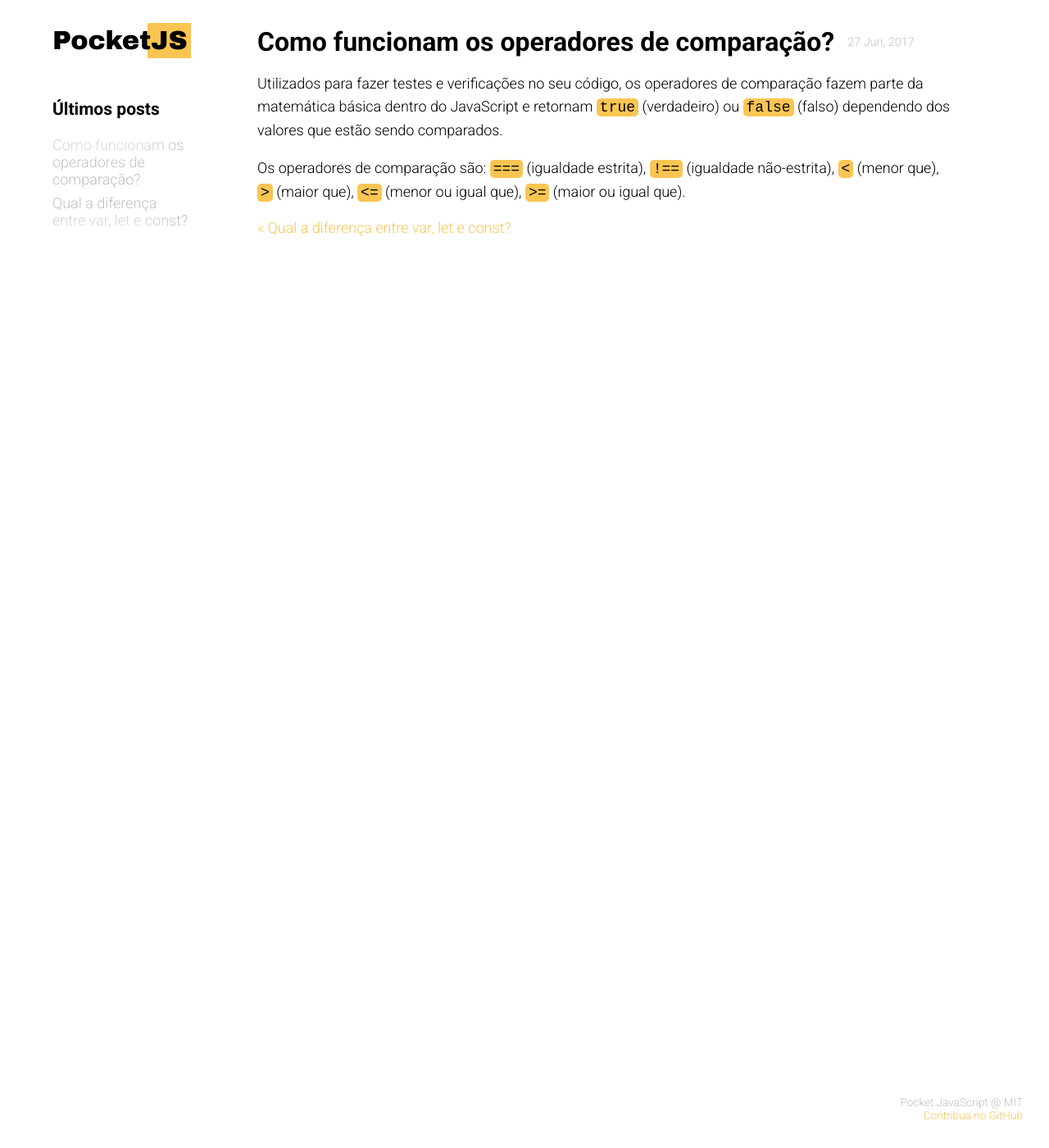
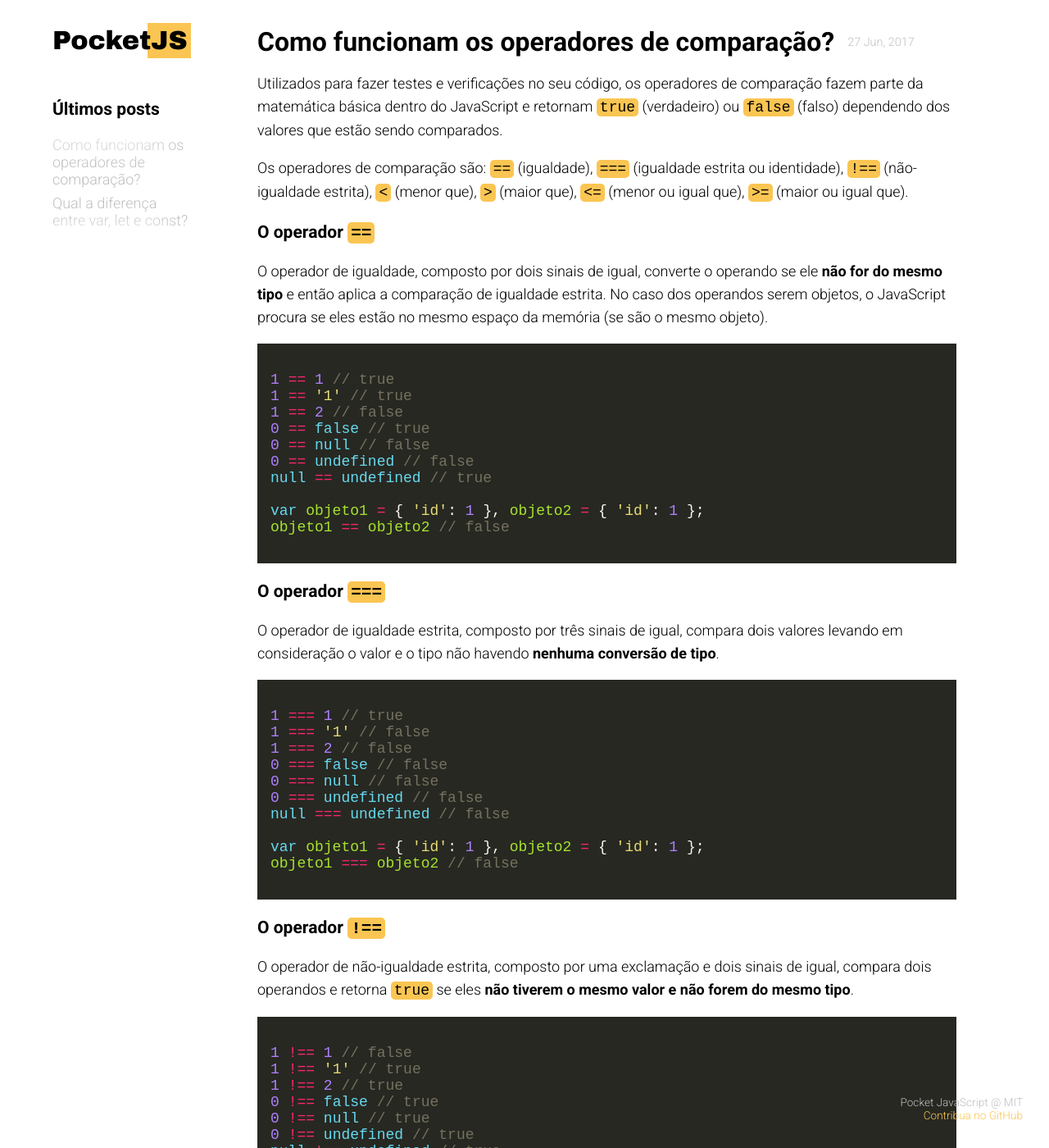
Before and after one commit to kvnol/pocketjs.github.io, a Jekyll site: the page built from _posts/2017-06-27-operadores-de-comparacao.md, in a window 1280 px wide and 1400 px high. Shown: the whole window at 82% size. Built offline with Jekyll 4.4.1, drawn with Linux system fonts in a browser that asks for light colours; comment, search, counter and statistics services are not loaded; some of the changed text lies outside the part shown.

Commit message:
new post published 'operadores-de-comparacao.md'

```diff
--- a/_posts/2017-06-27-operadores-de-comparacao.md
+++ b/_posts/2017-06-27-operadores-de-comparacao.md
@@ -8,4 +8,98 @@ comments: true
 
 Utilizados para fazer testes e verificações no seu código, os operadores de comparação fazem parte da matemática básica dentro do JavaScript e retornam `true` (verdadeiro) ou `false` (falso) dependendo dos valores que estão sendo comparados.
 
-Os operadores de comparação são: `===` (igualdade estrita), `!==` (igualdade não-estrita), `<` (menor que), `>` (maior que), `<=` (menor ou igual que), `>=` (maior ou igual que).
+Os operadores de comparação são: `==` (igualdade), `===` (igualdade estrita ou identidade), `!==` (não-igualdade estrita), `<` (menor que), `>` (maior que), `<=` (menor ou igual que), `>=` (maior ou igual que).
+
+### O operador `==`
+O operador de igualdade, composto por dois sinais de igual, converte o operando se ele **não for do mesmo tipo** e então aplica a comparação de igualdade estrita. No caso dos operandos serem objetos, o JavaScript procura se eles estão no mesmo espaço da memória (se são o mesmo objeto).
+
+{% highlight javascript %}
+1 == 1 // true
+1 == '1' // true
+1 == 2 // false
+0 == false // true
+0 == null // false
+0 == undefined // false
+null == undefined // true
+
+var objeto1 = { 'id': 1 }, objeto2 = { 'id': 1 };
+objeto1 == objeto2 // false
+{% endhighlight %}
+
+### O operador `===`
+O operador de igualdade estrita, composto por três sinais de igual, compara dois valores levando em consideração o valor e o tipo não havendo **nenhuma conversão de tipo**.
+
+{% highlight javascript %}
+1 === 1 // true
+1 === '1' // false
+1 === 2 // false
+0 === false // false
+0 === null // false
+0 === undefined // false
+null === undefined // false
+
+var objeto1 = { 'id': 1 }, objeto2 = { 'id': 1 };
+objeto1 === objeto2 // false
+{% endhighlight %}
+
+### O operador `!==`
+O operador de não-igualdade estrita, composto por uma exclamação e dois sinais de igual, compara dois operandos e retorna `true` se eles **não tiverem o mesmo valor e não forem do mesmo tipo**.
+
+{% highlight javascript %}
+1 !== 1 // false
+1 !== '1' // true
+1 !== 2 // true
+0 !== false // true
+0 !== null // true
+0 !== undefined // true
+null !== undefined // true
+
+var objeto1 = { 'id': 1 }, objeto2 = { 'id': 1 };
+objeto1 !== objeto2 // true
+{% endhighlight %}
+
+### O operador `<`
+O operador menor que, representado pelo `<`, retorna `true` se o operando da esquerda for menor que o da direita. Comumente utilizado para testar objetos `number`, este operador também pode testar objetos do tipo `string`.
+
+{% highlight javascript %}
+1 < 2 // true
+1 < 1 // false
+0 < false // false
+'a' < 'a' // false
+'a' < 'b' // true
+{% endhighlight %}
+
+### O operador `>`
+O operador maior que, representado pelo `>`, retorna `true` se o operando da esquerda for maior que o da direita. E, da mesma forma que o operado `<`, este operador também pode testar objetos do tipo `string`.
+
+{% highlight javascript %}
+2 > 1 // true
+1 > 1 // false
+0 < false // false
+'a' > 'a' // false
+'a' > 'b' // false
+{% endhighlight %}
+
+### O operador `<=`
+O operador menor ou igual que, representado pelo `<=`, retorna `true` se o operando da esquerda for menor ou igual que o da direita. Funcionando da mesma forma que os operadores de teste simples (`<` e `>`), também testam objetos do tipo `string`.
+
+{% highlight javascript %}
+1 <= 2 // true
+1 <= 1 // true
+0 <= false // true
+'a' <= 'a' // true
+'a' <= 'b' // true
+{% endhighlight %}
+
+### O operador `>=`
+O operador maior ou igual que, representado pelo `>=`, retorna `true` se o operando da esquerda for maior ou igual que o da direita. Este operador também pode testar objetos do tipo `string`.
+
+{% highlight javascript %}
+2 >= 1 // true
+1 >= 1 // true
+0 >= false // true
+'a' >= 'a' // true
+'a' >= 'b' // false
+{% endhighlight %}
+
+Os operadores são peças fundamentais na programação de sua aplicação e é importantíssimo saber qual e quando utilizá-los nos seus testes diários.
```
